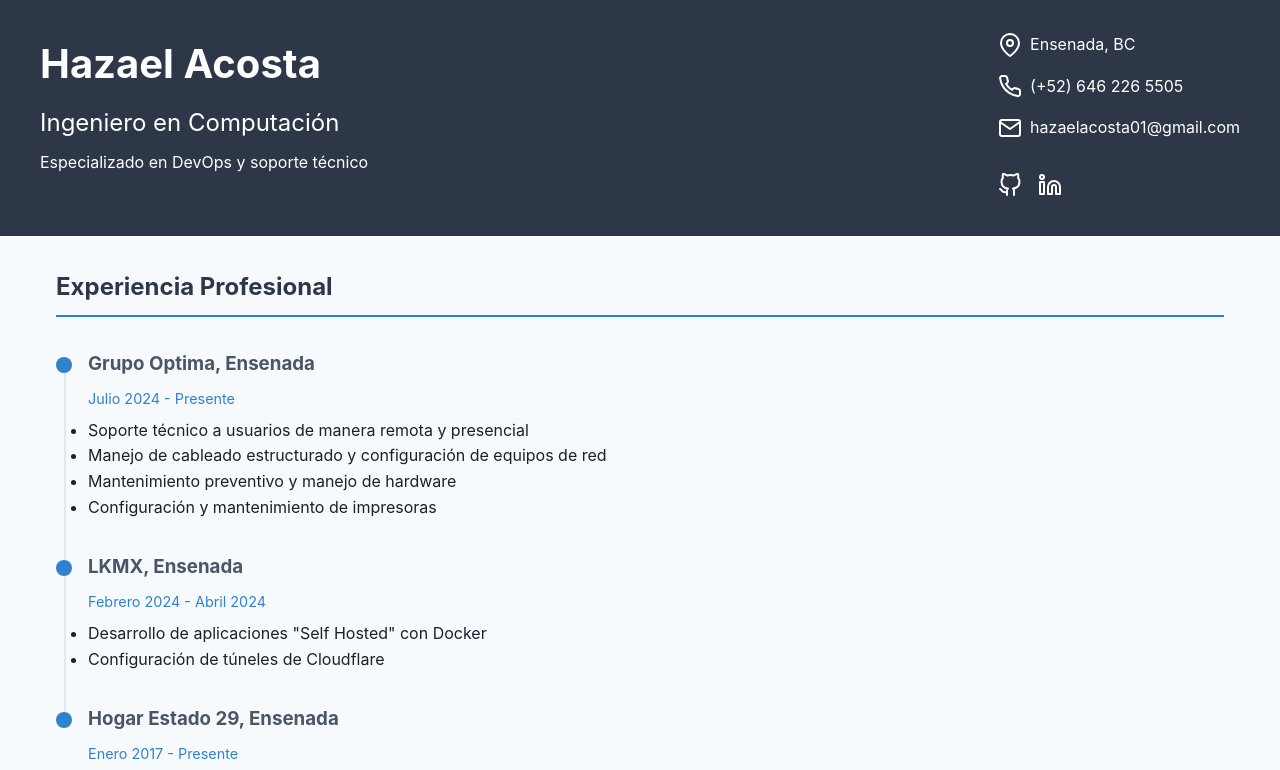
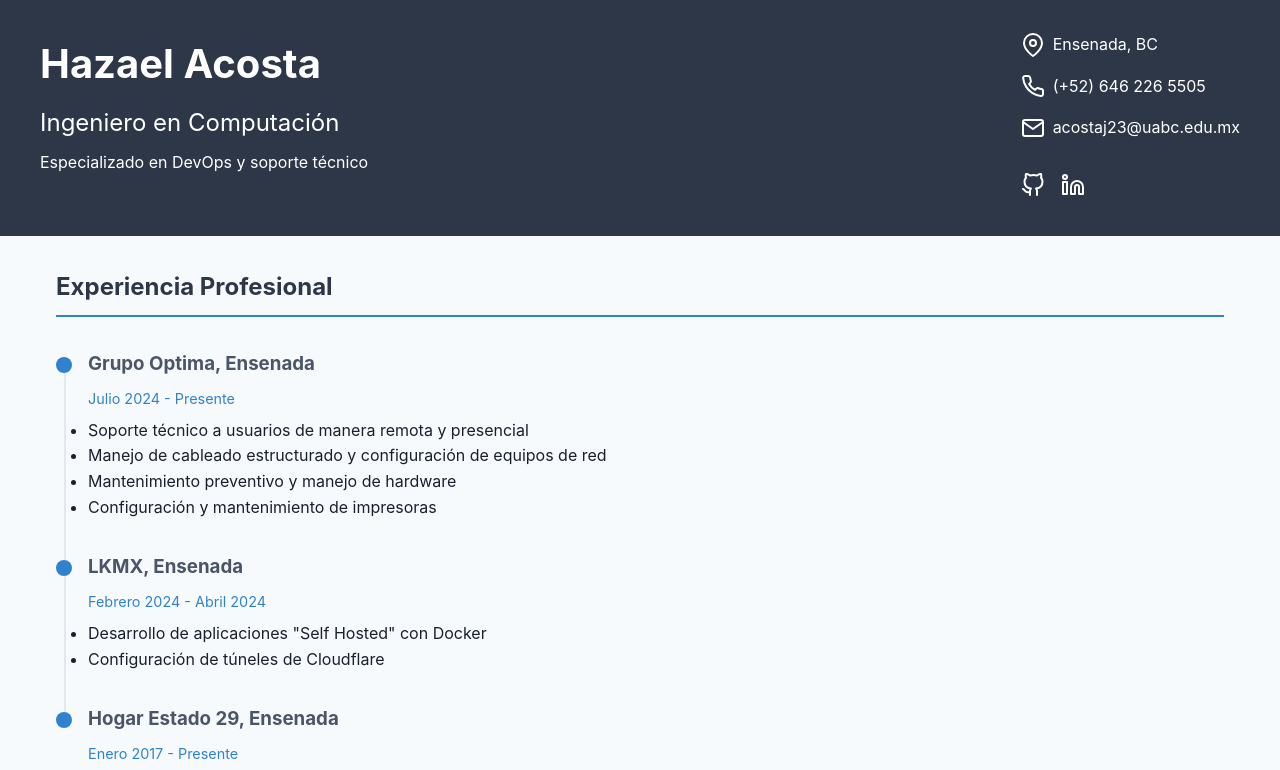
Before and after one commit to elhazaa/literate-pancake, a plain HTML site: page index.html in a window 1280 px wide. Shown: the top 770 px of the page. Drawn offline with nearby package versions, Linux system fonts and the light colour scheme.

Commit message:
index.html

```diff
--- a/index.html
+++ b/index.html
@@ -27,7 +27,7 @@
                 </div>
                 <div class="contact-item">
                     <i data-feather="mail"></i>
-                    <span>hazaelacosta01@gmail.com</span>
+                    <span>acostaj23@uabc.edu.mx</span>
                 </div>
                 <div class="social-links">
                     <a href="https://github.com/elhazaa" class="social-link">
```
